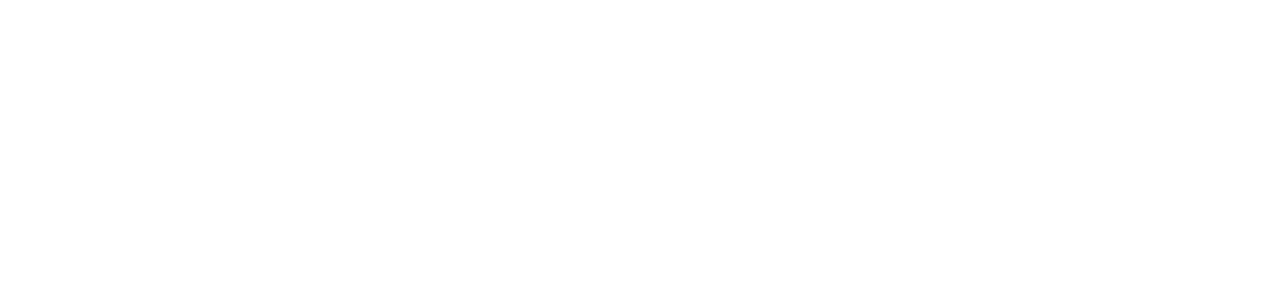
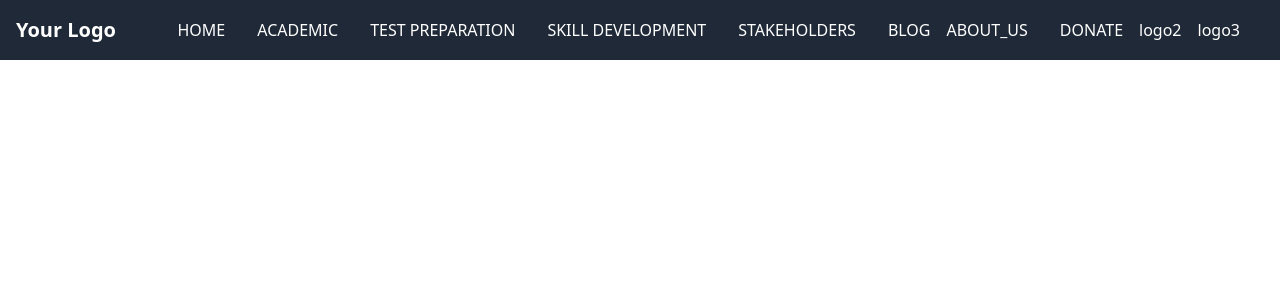
Before and after one commit to SaasSquad/doyen-tech, a React (Vite) app: page /vacancies in a window 1280 px wide. Shown: the top 300 px of the page. Built offline with nearby package versions, Linux system fonts and the light colour scheme.

Commit message:
addition of NavBar

```diff
--- a/src/App.jsx
+++ b/src/App.jsx
@@ -26,12 +26,14 @@
 import TestPrep from "./Pages/TestPrep"
 import UniProg from "./Pages/UniProg"
 import Vacancies from "./Pages/Vacancies"
+import NavBar from './Components/NavBar';
 
 function App() {
 
   return (
     <>
       <BrowserRouter>
+      <NavBar />
       <Routes>
         <Route path="/" element={<HomePage />} />
         <Route path="/about" element={<AboutUs />} />
--- /dev/null
+++ b/src/Components/HeaderLink.jsx
@@ -0,0 +1,10 @@
+
+function HeaderLink({subTitle}) {
+  return (
+    <>
+        <a href="#" className="block">{subTitle}</a>
+    </>
+  )
+}
+
+export default HeaderLink
--- /dev/null
+++ b/src/Components/HeaderList.jsx
@@ -0,0 +1,22 @@
+import { useState } from "react"
+import HeaderLink from "./HeaderLink"
+
+function HeaderList({title, subTitle}) {
+    const [openSubnav, setOpenSubnav] = useState(false)
+
+    return (
+        <>
+            <li className="relative pr-4">
+                <div className="flex justify-between">
+                    <a href="#" className="hover:text-gray-300" onClick={() => setOpenSubnav(!openSubnav)}>{title}</a>
+                    <button className="block md:hidden" onClick={() => setOpenSubnav(!openSubnav)}>drop</button>
+                </div>
+                <div className={`${openSubnav ? 'block' : 'hidden'} items-center ${openSubnav && 'block'} w-48 md:absolute relative bg-gray-800 text-white py-4 px-2 space-y-2`}>
+                    {subTitle.map(title => <HeaderLink key={title} subTitle={title}/>)}
+                </div>
+            </li>
+        </>
+    )
+}
+
+export default HeaderList
--- /dev/null
+++ b/src/Components/HeaderNav.jsx
@@ -0,0 +1,70 @@
+import HeaderList from "./HeaderList"
+
+function HeaderNav() {
+    const listTitles = {
+        HOME : [
+            'Scholarships Application',
+            'Technologies Vacancies'
+        ],
+        ACADEMIC : [
+            'Nursery',
+            'Primary',
+            'JSS',
+            'SSS',
+            'College of Education Programme',
+            'Polytechic Programme'
+        ],
+        TEST_PREPARATION : [
+            'TOEFL',
+            'ETSL',
+            'WAEC',
+            'NECO',
+            'GCE',
+            'A-Level',
+            'JAMB'
+        ],
+        SKILL_DEVELOPMENT : [
+            'Computer Skills',
+            'Programming Skills',
+            'Design Skills',
+            'Musical Skills',
+            'Agricultural Skills',
+            'Tailoring Skills',
+            'Catering Skills',
+            'Languages'
+        ],
+        STAKEHOLDERS : [
+            'Students',
+            'Parents',
+            'Schools',
+            'Tutors',
+            'Organizations'
+        ],
+        ABOUT_US : [
+            'Online Tutoring',
+            'Online Shop',
+            'Pricing',
+            'Instant App',
+            'Mobile App',
+            'Our Team',
+            'Contact Us'
+        ]
+    }
+
+    return (
+        <ul className={`md:flex px-6 flex-col md:flex-row space-y-4 md:space-y-0 md:space-x-4 mt-6 md:mt-0`}>
+            <HeaderList title='HOME' subTitle={listTitles.HOME}/>
+            <HeaderList title='ACADEMIC' subTitle={listTitles.ACADEMIC}/>
+            <HeaderList title='TEST PREPARATION' subTitle={listTitles.TEST_PREPARATION}/>
+            <HeaderList title='SKILL DEVELOPMENT' subTitle={listTitles.SKILL_DEVELOPMENT}/>
+            <HeaderList title='STAKEHOLDERS' subTitle={listTitles.STAKEHOLDERS}/>
+            <li>BLOG</li>
+            <HeaderList title='ABOUT_US' subTitle={listTitles.ABOUT_US}/>
+            <li>DONATE</li>
+            <li><button>logo2</button></li>
+            <li><button>logo3</button></li>
+        </ul>
+    )
+}
+
+export default HeaderNav
--- a/src/Components/NavBar.jsx
+++ b/src/Components/NavBar.jsx
@@ -0,0 +1,39 @@
+// NavBar.js
+// import Search from '@mui/icons-material/Search';
+// import ShoppingCartIcon from '@mui/icons-material/ShoppingCart';
+
+import { useState } from "react";
+import HeaderNav from "./HeaderNav";
+
+const NavBar = () => {
+  const [openNav, setOpenNav] = useState(true)
+
+  return (
+    <header className="bg-gray-800 text-white p-4">
+      <nav className={`flex justify-between items-center`}>
+        <div className={`${openNav ? 'flex' : 'hidden'} justify-between items-center`}>
+          <a href="#" className="text-xl font-bold">Your Logo</a>
+        </div>
+        <div className="hidden md:block">
+        <HeaderNav/>
+        </div>
+        {
+          openNav ?
+            <div className="block md:hidden"><button onClick={() => setOpenNav(!openNav)}>openNav logo</button></div>
+            :
+            <div className='flex w-[100%] flex-col'>
+              <div className='flex px-4 self-center w-screen justify-between items-center'>
+                <div><a href="#" className="text-xl font-bold">Your Logo</a></div>
+                <div><button onClick={() => setOpenNav(!openNav)}>openNav logo</button></div>
+              </div>
+
+              <HeaderNav />
+            </div>
+        }
+
+      </nav>
+    </header>
+  );
+};
+
+export default NavBar;
```
